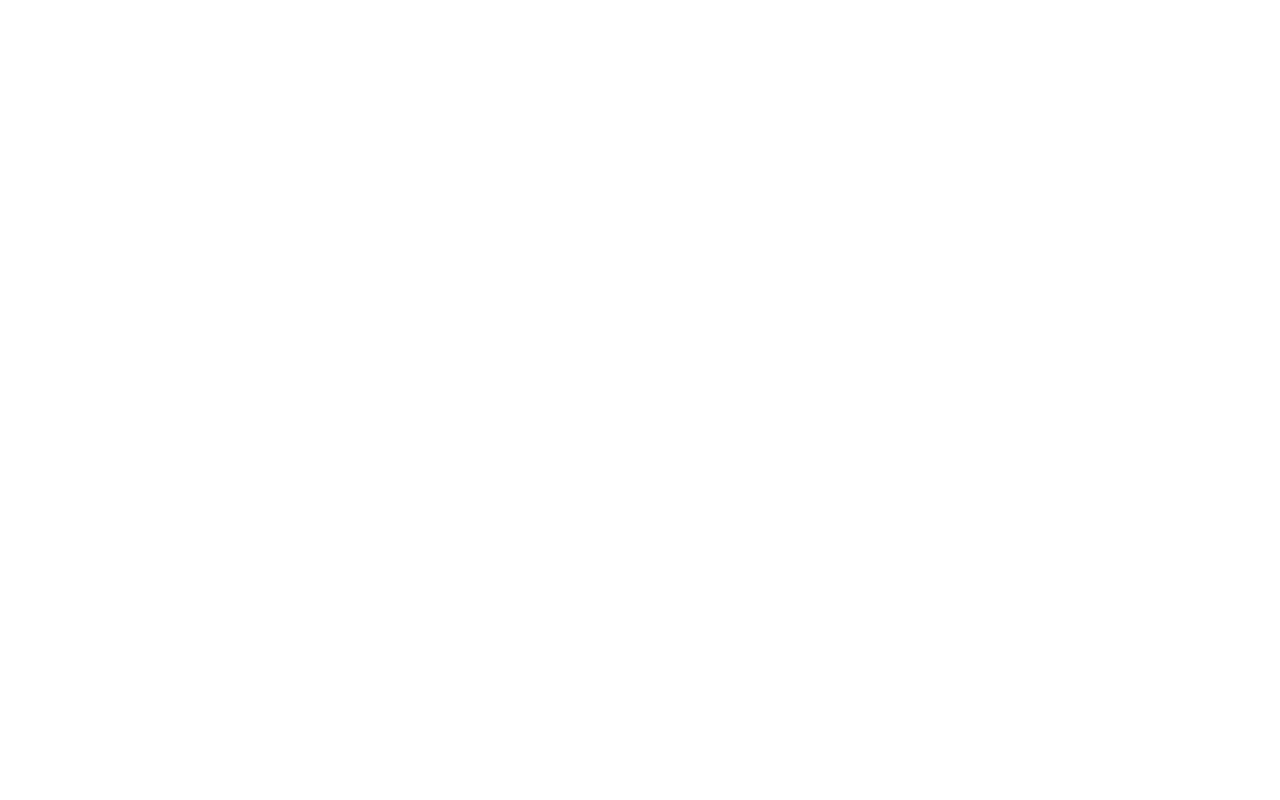
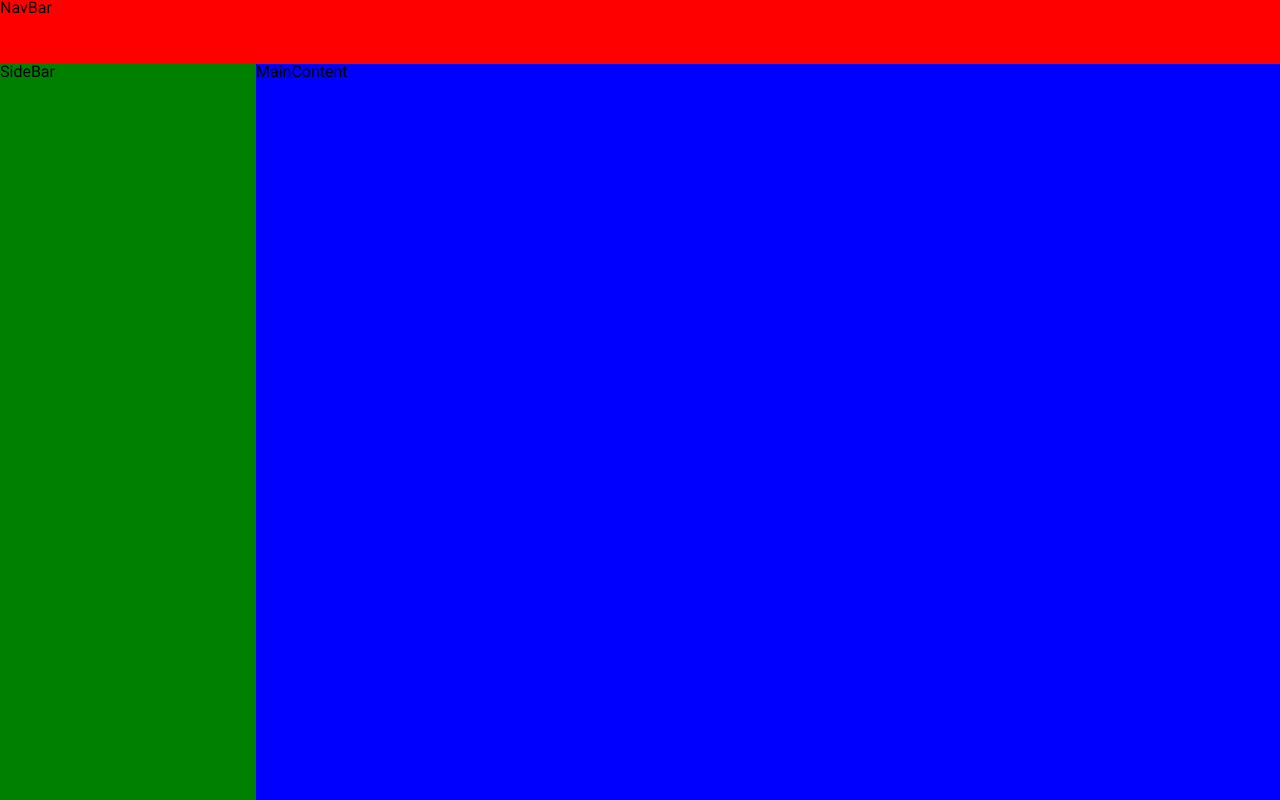
Before and after one commit to BlueVelocity/to-doodle, a website built with webpack: page src/index.html in a window 1280 px wide. Built offline with nearby package versions, Linux system fonts and the light colour scheme.

Commit message:
Setup modules with general ideas and page template

```diff
--- a/package.json
+++ b/package.json
@@ -5,7 +5,9 @@
   "private": true,
   "scripts": {
     "test": "echo \"Error: no test specified\" && exit 1",
-    "build": "webpack",
+    "build": "webpack --mode=production --node-env=production",
+    "build:dev": "webpack --mode=development",
+    "build:prod": "webpack --mode=production --node-env=production",
     "watch": "webpack --watch",
     "serve": "webpack serve"
   },
--- a/src/index.html
+++ b/src/index.html
@@ -6,6 +6,10 @@
     <title>To Doodle!</title>
 </head>
 <body>
-    <div class="content"></div>
+    <div class="content">
+        <div class="nav-bar">NavBar</div>
+        <div class="side-bar">SideBar</div>
+        <div class="to-do-info">MainContent</div>
+    </div>
 </body>
 </html>
--- a/src/modules/calendar.js
+++ b/src/modules/calendar.js
@@ -0,0 +1 @@
+//calendar will have drop down menu to show different project to do information
--- /dev/null
+++ b/src/modules/calendarManagement.js
@@ -0,0 +1 @@
+//will contain logic for tracking to do info on calendar, will be able to swap betweeen projects
--- a/src/modules/navBar.js
+++ b/src/modules/navBar.js
@@ -0,0 +1 @@
+//nav-bar will contain multiple tabs including to do section, calendar, and contact info
--- /dev/null
+++ b/src/modules/projectManagement.js
@@ -0,0 +1 @@
+//will contain to-dos. User will have option to create new projects and move to-dos between projects
--- a/src/modules/projectTabs.js
+++ b/src/modules/projectTabs.js
@@ -1 +1 @@
-//will contain to-dos. User will have option to create new projects and move to-dos between projects
+//will contain tabs that can be selected to switch between different projects
--- a/src/modules/sideBar.js
+++ b/src/modules/sideBar.js
@@ -0,0 +1 @@
+//side bar will contin speerate to do titles that can be selected
--- a/src/modules/toDoDisplay.js
+++ b/src/modules/toDoDisplay.js
@@ -1 +1 @@
-//will show to do information
+//will show to do information under each project
--- /dev/null
+++ b/src/modules/toDoManagement.js
@@ -0,0 +1 @@
+//to dos will have title, description, dueDate, priority, notes, checklist, and a drawing(?)
--- a/src/style.css
+++ b/src/style.css
@@ -61,5 +61,54 @@ table {
 /* STYLING */
 
 :root {
+	--background-color: #f0fdfa;
+	--main-color: #5eead4;
+	--secondary-color: #14b8a6;
+	--selection-color: #0f766e;
+	--warning-color: #fbbf24;
+
+	--area-one: 1 / 1 / 2 / end;
+	--area-two: 2 / 1 / 3 / 2;
+	--area-three: 2 / 2 / 3 / end;
+
     font-family: 'Roboto', sans-serif;
+	font-size: max(1vw, 2vh, 12px);
 }
+
+html {
+	width: 100vw;
+	height: 100vh;
+}
+
+body {
+	width: 100%;
+	height: 100%;
+
+	display: flex;
+	justify-content: center;
+	background-color: var(--background-color);
+}
+
+.content {
+	flex: 1;
+	max-width: 1300px;
+	height: 100%;
+	display: grid;
+	grid-template-columns: repeat(5, 1fr);
+	grid-template-rows: 4rem 1fr;
+}
+
+.nav-bar {
+	grid-area: var(--area-one);
+	background-color: red;
+}
+
+.side-bar {
+	grid-area: var(--area-two);
+	background-color: green;
+}
+
+.to-do-info {
+	grid-area: var(--area-three);
+	background-color: blue;
+}
--- a/webpack.config.js
+++ b/webpack.config.js
@@ -1,7 +1,9 @@
 const path = require('path');
 const HtmlWebpackPlugin = require('html-webpack-plugin');
 
-module.exports = {
+const isProduction = process.env.NODE_ENV == 'production';
+
+const config = {
     entry: './src/index.js',
     devtool: 'inline-source-map',
     output: {
@@ -44,3 +46,12 @@ module.exports = {
         ],
     },
 };
+
+module.exports = () => {
+    if (isProduction) {
+        config.mode = 'production';
+    } else {
+        config.mode = 'development';
+    }
+    return config;
+};
```
